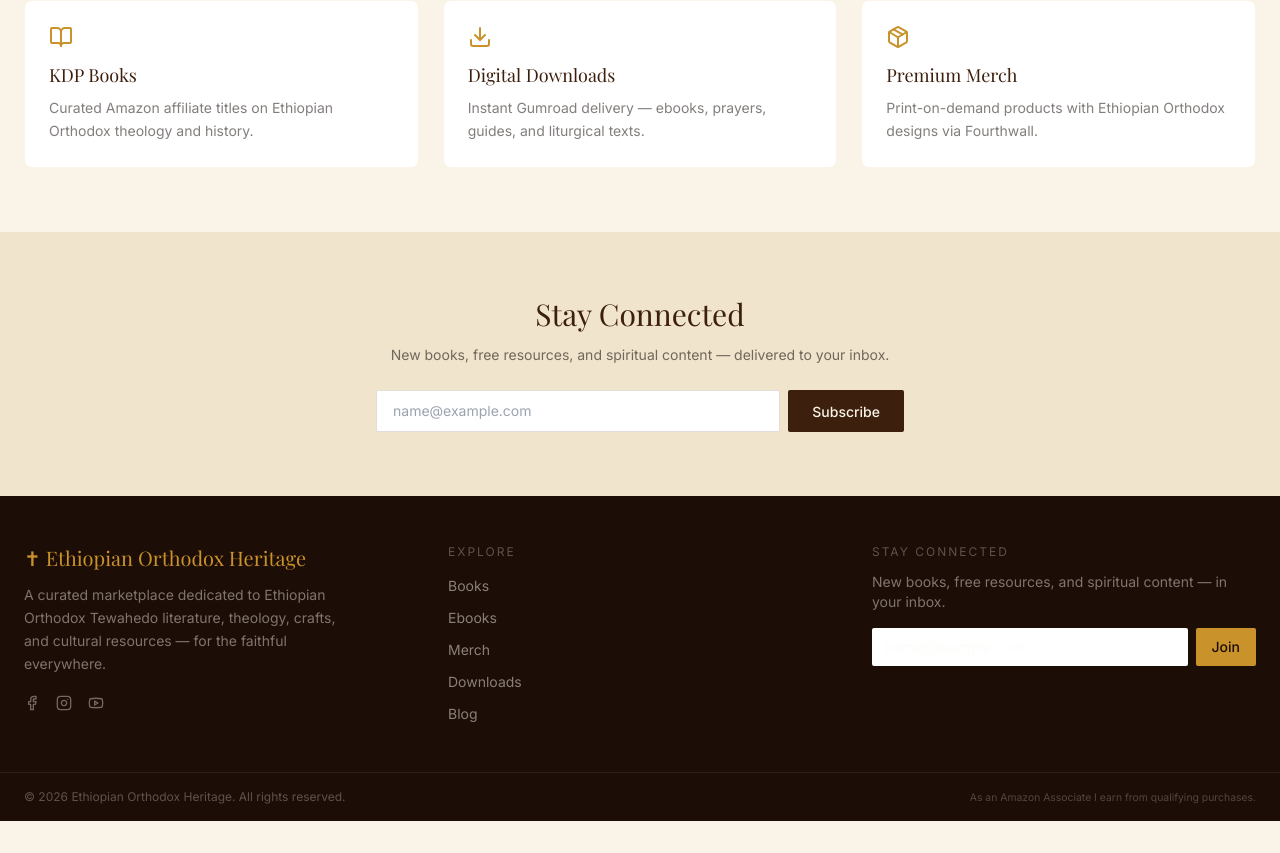
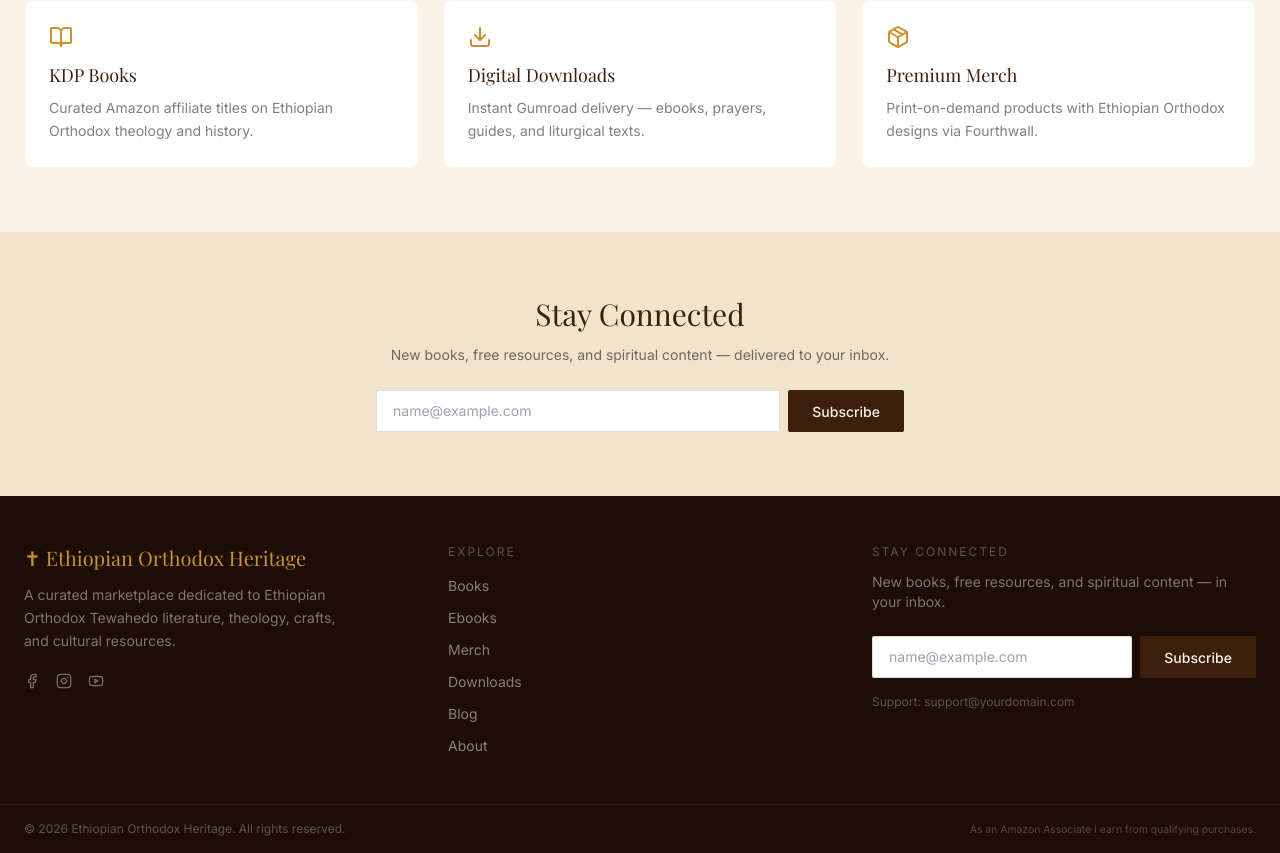
Before and after one commit to beteh2121-prog/hageez, a Next.js app: page / in a window 1280 px wide. Shown: the part 2728-3581 px from the top of the page. Before the commit the page ends 3549 px from the top, so only its background shows below. Built offline with nearby package versions, Linux system fonts and the light colour scheme; no server answers; the database is empty.

Commit message:
Refactor Footer component with props for settings
Refactor Footer component to accept props for site and footer settings. Update social media links and replace static content with dynamic data from props.

```diff
--- a/src/components/layout/Footer.tsx
+++ b/src/components/layout/Footer.tsx
@@ -1,29 +1,44 @@
-'use client';
-
 import Link from 'next/link';
 import { Facebook, Instagram, Youtube } from 'lucide-react';
-import { toast } from 'sonner';
+import NewsletterForm from '@/components/shared/NewsletterForm';
+import type { FooterSettings, SiteSettings, SitePage } from '@/lib/supabase/settings';
 
-export default function Footer() {
+interface FooterProps {
+  siteSettings: SiteSettings;
+  footerSettings: FooterSettings;
+  extraPages: SitePage[];
+}
+
+export default function Footer({ siteSettings, footerSettings, extraPages }: FooterProps) {
+  const navPages = extraPages.filter((p) => p.show_in_nav);
+
   return (
     <footer className="bg-brown-dark text-cream">
       <div className="mx-auto max-w-7xl px-6 py-12">
         <div className="grid grid-cols-1 gap-10 md:grid-cols-3">
           <div>
-            <p className="font-serif text-xl text-gold">✝ Ethiopian Orthodox Heritage</p>
+            <p className="font-serif text-xl text-gold">
+              {siteSettings.logo_icon} {siteSettings.logo_text}
+            </p>
             <p className="mt-3 max-w-xs text-sm leading-relaxed text-cream/45">
-              A curated marketplace dedicated to Ethiopian Orthodox Tewahedo literature, theology, crafts, and cultural resources — for the faithful everywhere.
+              {footerSettings.tagline}
             </p>
             <div className="mt-5 flex gap-4">
-              <a href="https://facebook.com" aria-label="Facebook" target="_blank" rel="noreferrer">
-                <Facebook className="h-4 w-4 text-cream/40 hover:text-gold transition-colors" />
-              </a>
-              <a href="https://instagram.com" aria-label="Instagram" target="_blank" rel="noreferrer">
-                <Instagram className="h-4 w-4 text-cream/40 hover:text-gold transition-colors" />
-              </a>
-              <a href="https://youtube.com" aria-label="YouTube" target="_blank" rel="noreferrer">
-                <Youtube className="h-4 w-4 text-cream/40 hover:text-gold transition-colors" />
-              </a>
+              {footerSettings.facebook_url && (
+                <a href={footerSettings.facebook_url} aria-label="Facebook" target="_blank" rel="noreferrer">
+                  <Facebook className="h-4 w-4 text-cream/40 transition-colors hover:text-gold" />
+                </a>
+              )}
+              {footerSettings.instagram_url && (
+                <a href={footerSettings.instagram_url} aria-label="Instagram" target="_blank" rel="noreferrer">
+                  <Instagram className="h-4 w-4 text-cream/40 transition-colors hover:text-gold" />
+                </a>
+              )}
+              {footerSettings.youtube_url && (
+                <a href={footerSettings.youtube_url} aria-label="YouTube" target="_blank" rel="noreferrer">
+                  <Youtube className="h-4 w-4 text-cream/40 transition-colors hover:text-gold" />
+                </a>
+              )}
             </div>
           </div>
 
@@ -36,8 +51,14 @@ export default function Footer() {
                 { href: '/shop', label: 'Merch' },
                 { href: '/downloads', label: 'Downloads' },
                 { href: '/blog', label: 'Blog' },
+                { href: '/about', label: 'About' },
+                ...navPages.map((p) => ({ href: `/pages/${p.slug}`, label: p.title })),
               ].map((link) => (
-                <Link key={link.href} href={link.href} className="text-sm text-cream/50 hover:text-cream transition-colors">
+                <Link
+                  key={link.href}
+                  href={link.href}
+                  className="text-sm text-cream/50 transition-colors hover:text-cream"
+                >
                   {link.label}
                 </Link>
               ))}
@@ -46,26 +67,30 @@ export default function Footer() {
 
           <div>
             <p className="mb-3 text-xs uppercase tracking-[2px] text-cream/30">Stay Connected</p>
-            <p className="mb-4 text-sm text-cream/45">New books, free resources, and spiritual content — in your inbox.</p>
-            <form className="flex gap-2" onSubmit={(e) => { e.preventDefault(); toast.success('Newsletter coming soon!'); }}>
-              <input
-                type="email"
-                required
-                placeholder="name@example.com"
-                className="w-full rounded-[2px] bg-white/8 px-3 py-2 text-sm text-cream placeholder:text-cream/30 focus:outline-none focus:ring-1 focus:ring-gold border border-white/10"
-              />
-              <button type="submit" className="rounded-[2px] bg-gold px-4 py-2 text-sm font-medium text-brown-dark hover:bg-gold-dark transition-colors">
-                Join
-              </button>
-            </form>
+            <p className="mb-4 text-sm text-cream/45">
+              New books, free resources, and spiritual content — in your inbox.
+            </p>
+            <NewsletterForm />
+            {footerSettings.support_email && (
+              <p className="mt-4 text-xs text-cream/30">
+                Support:{' '}
+                <a href={`mailto:${footerSettings.support_email}`} className="hover:text-gold">
+                  {footerSettings.support_email}
+                </a>
+              </p>
+            )}
           </div>
         </div>
       </div>
 
       <div className="border-t border-white/[0.07]">
         <div className="mx-auto flex max-w-7xl flex-col gap-1 px-6 py-4 sm:flex-row sm:items-center sm:justify-between">
-          <p className="text-xs text-cream/30">© {new Date().getFullYear()} Ethiopian Orthodox Heritage. All rights reserved.</p>
-          <p className="text-[0.65rem] text-cream/25">As an Amazon Associate I earn from qualifying purchases.</p>
+          <p className="text-xs text-cream/30">
+            © {new Date().getFullYear()} {siteSettings.name}. All rights reserved.
+          </p>
+          <p className="text-[0.65rem] text-cream/25">
+            As an Amazon Associate I earn from qualifying purchases.
+          </p>
         </div>
       </div>
     </footer>
```
